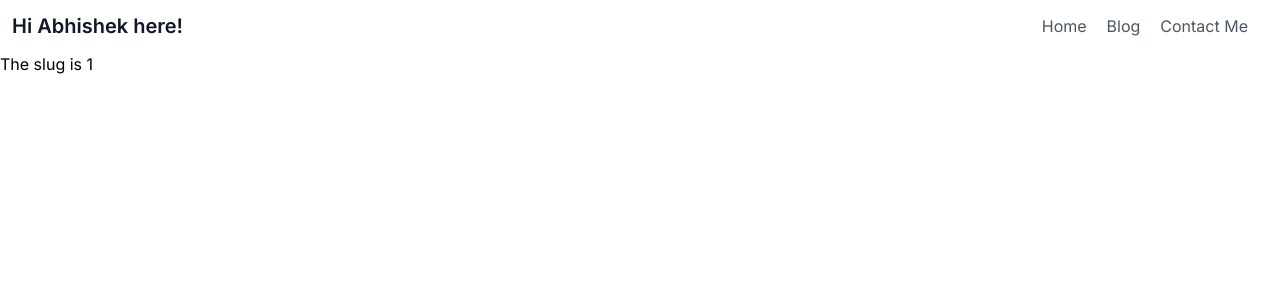
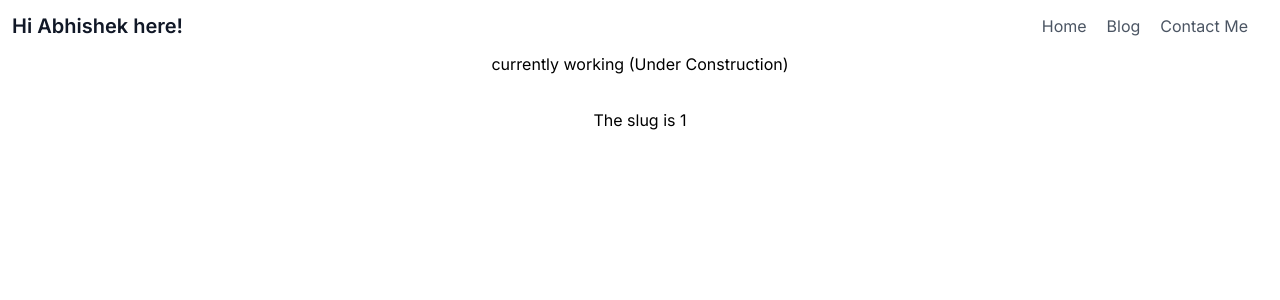
Before and after one commit to programwithabhi33/portfolio-next.js, a Next.js app: page /blog/1 in a window 1280 px wide. Shown: the top 300 px of the page. Built offline with nearby package versions, Linux system fonts and the light colour scheme.

Commit message:
Created the layout for blog and add the sample blog slug page

```diff
--- a/src/app/blog/BlogCards.jsx
+++ b/src/app/blog/BlogCards.jsx
@@ -1,28 +1,26 @@
 import React from 'react'
-import { createSampleBlogArticle, getBlogArticles } from '../server-actions/blogArticle';
+import { getBlogArticles } from '../server-actions/blogArticle';
 import Link from 'next/link';
 
 const BlogCards = async () => {
     const blogCardsData = await getBlogArticles();
-    const onButtonClick = ()=>{
-        createSampleBlogArticle();
-    }
+
     return (
         <div>
             <section className="text-gray-600 body-font" >
                 <div className="container px-5 py-12 mx-auto">
-                    {blogCardsData.length < 0 ? blogCardsData.map(article => {
+                    {blogCardsData.length > 0 ? blogCardsData.map(article => {
                         return <div className="flex flex-wrap -m-4" key={article._id}>
                             <div className="p-4 w-full">
                                 <div className="h-full bg-gray-100 bg-opacity-75 px-8 pt-4 pb-4 rounded-lg overflow-hidden text-start relative">
                                     <Link href={`/blog/${article.slug}`} className="title-font sm:text-2xl text-xl font-medium text-gray-900 mb-3">{article.title}</Link>
                                     <p className="leading-relaxed mb-3">{article.description}.</p>
-                                    <a className="text-indigo-500 inline-flex items-center cursor-pointer">Read More
+                                    <Link href={`/blog/${article.slug}`} className="text-indigo-500 inline-flex items-center cursor-pointer">Read More
                                         <svg className="w-4 h-4 ml-2" viewBox="0 0 24 24" stroke="currentColor" strokeWidth="2" fill="none" strokeLinecap="round" strokeLinejoin="round">
                                             <path d="M5 12h14"></path>
                                             <path d="M12 5l7 7-7 7"></path>
                                         </svg>
-                                    </a>
+                                    </Link>
                                 </div>
                             </div>
                         </div>
@@ -30,7 +28,6 @@ const BlogCards = async () => {
                         <div className='flex justify-center'><span>No Articles found</span></div>
                     }
                 </div>
-                <button onClick={onButtonClick}>Create Sample Blog Article</button>
             </section>
         </div>
     )
--- a/src/app/blog/CreateSampleBlog.jsx
+++ /dev/null
@@ -1,11 +0,0 @@
-import React from 'react'
-
-const CreateSampleBlog = () => {
-  return (
-    <div>
-
-    </div>
-  )
-}
-
-export default CreateSampleBlog
--- a/src/app/blog/[slug]/page.jsx
+++ b/src/app/blog/[slug]/page.jsx
@@ -3,8 +3,8 @@ import React from 'react'
 const page = async({params}) => {
     const slug = await params.slug
     return (
-        <div>
-            {`The slug is ${slug}`}
+        <div className='flex justify-center m-8'>
+            <span>{`The slug is ${slug}`}</span>
         </div>
     )
 }
--- /dev/null
+++ b/src/app/blog/layout.jsx
@@ -0,0 +1,12 @@
+const layout = ({children}) => {
+  return (
+    <>
+        <div className="flex justify-center align-baseline">
+            <span className="text-base">currently working (Under Construction)</span>
+        </div>
+        {children}
+    </>
+  )
+}
+
+export default layout
--- a/src/app/blog/page.jsx
+++ b/src/app/blog/page.jsx
@@ -3,11 +3,8 @@ import SearchInput from './SearchInput'
 import BlogCards from './BlogCards'
 const page = () => (
     <>
-        <div className="flex justify-center align-baseline">
-            <span className="text-base">currently working (Under Construction)</span>
-        </div>
         <section className="m-8">
-            <SearchInput />
+        <SearchInput />
         </section>
         <BlogCards />
     </>
```
